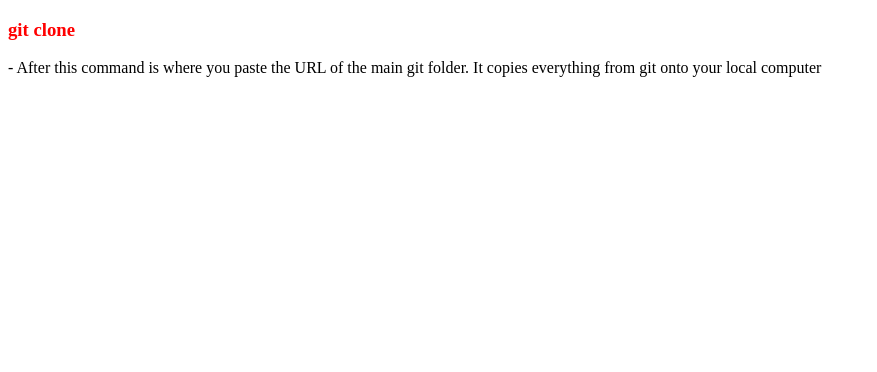
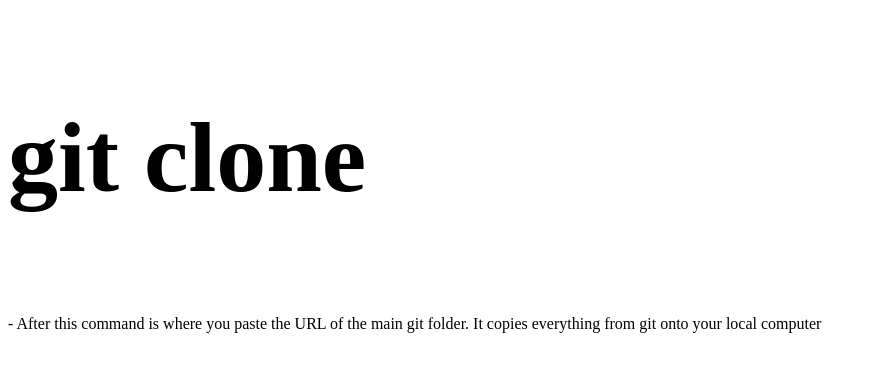
Before and after one commit to AlexHelbig/learningGit, a plain HTML site: page index.html in a window 1280 px wide. Shown: the whole page, without its empty margins (0-877 px from the left). Drawn offline with Linux system fonts and the light colour scheme.

Commit message:
font size

```diff
--- a/style.css
+++ b/style.css
@@ -1,3 +1,3 @@
 h3{
-	color: red;
+	font-size:100px;
 }
```
